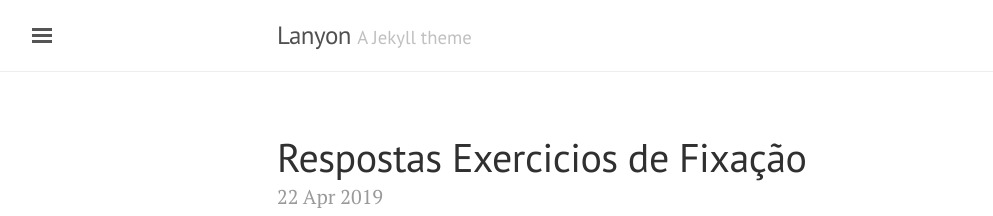
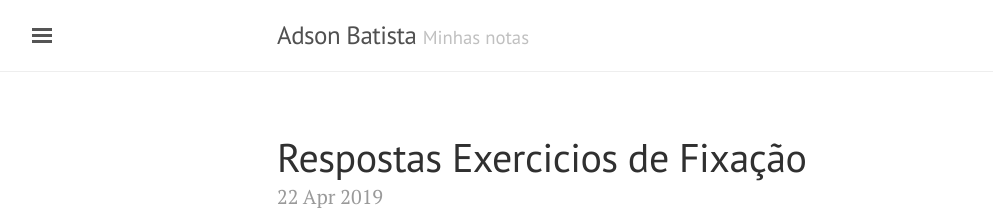
Before and after one commit to AdsonBatista/AdsonBatista.github.io, a Jekyll site: the page built from index.html, in a window 1280 px wide and 900 px high. Shown: the top 216 px of the window, without its empty margins (3-996 px from the left). Built offline with Jekyll 4.4.1, drawn with Linux system fonts in a browser that asks for light colours; the list of posts is cut into pages by our own code.

Commit message:
clear and add image in sidebar

```diff
--- a/_config.yml
+++ b/_config.yml
@@ -2,9 +2,9 @@
 permalink:        pretty
 
 # Setup
-title:            Lanyon
-tagline:          'A Jekyll theme'
-description:      'A reserved <a href="http://jekyllrb.com" target="_blank">Jekyll</a> theme that places the utmost gravity on content with a hidden drawer. Made by <a href="https://twitter.com/mdo" target="_blank">@mdo</a>.'
+title:            Adson Batista
+tagline:          'Minhas notas'
+description:      '<img src="{{site.baseurl}}/images/public/hello.jpg"> A reserved <a href="http://jekyllrb.com" target="_blank">Jekyll</a> theme that places the utmost gravity on content with a hidden drawer. Made by <a href="https://twitter.com/mdo" target="_blank">@mdo</a>.'
 url:              http://adsonbatista.github.io
 
 author:
```
Also changed, not shown: images/public/hello.jpg (added), 3 other files.
